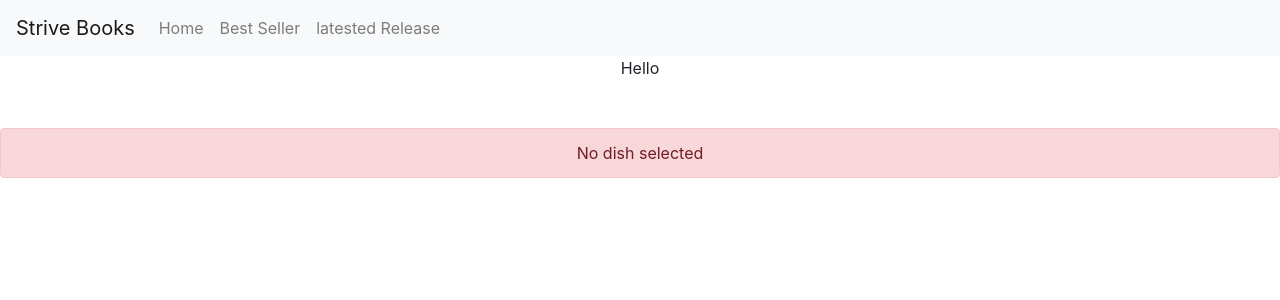
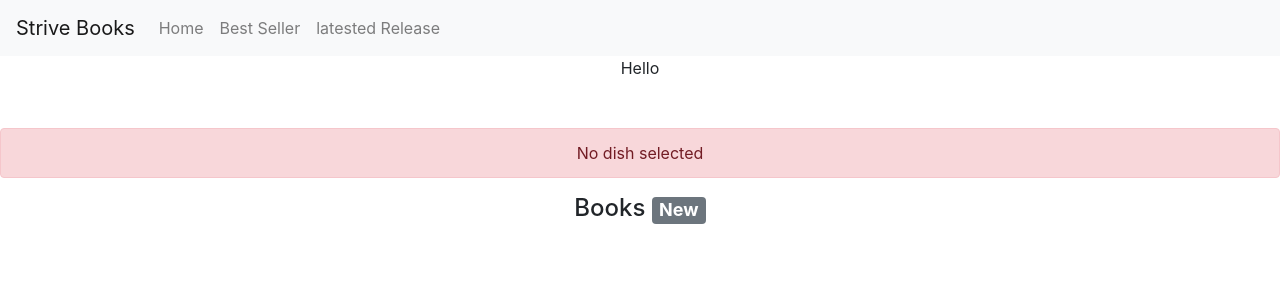
Before and after one commit to emmas4impact/Pair-Programming-Module-4, a React (Create React App) app in the folder pairprogramming/: page / in a window 1280 px wide. Shown: the top 300 px of the page. Built offline with nearby package versions, Linux system fonts and the light colour scheme.

Commit message:
created myBadge

```diff
--- a/pairprogramming/src/App.js
+++ b/pairprogramming/src/App.js
@@ -4,6 +4,7 @@ import './App.css';
 import Warnings from './components/WarningSign';
 import { Navbar } from 'react-bootstrap';
 import NavBar from './components/NavBar';
+import MyBadge from './components/MyBadge';
 
 function App() {
   return (
@@ -11,6 +12,7 @@ function App() {
 
         <NavBar title="Strive Books"/>
         <Warnings />
+        <MyBadge />
 
     </div>
   );
--- /dev/null
+++ b/pairprogramming/src/components/MyBadge.jsx
@@ -0,0 +1,21 @@
+import React, {Component} from 'react';
+import  {Badge, Button}  from 'react-bootstrap'
+
+
+
+class MyBadge extends React.Component{
+
+    render(){
+        return(
+            <h4>
+            Books <Badge variant="secondary">New</Badge>
+          </h4>
+            );
+
+           }
+
+
+
+
+}
+export default MyBadge
```
